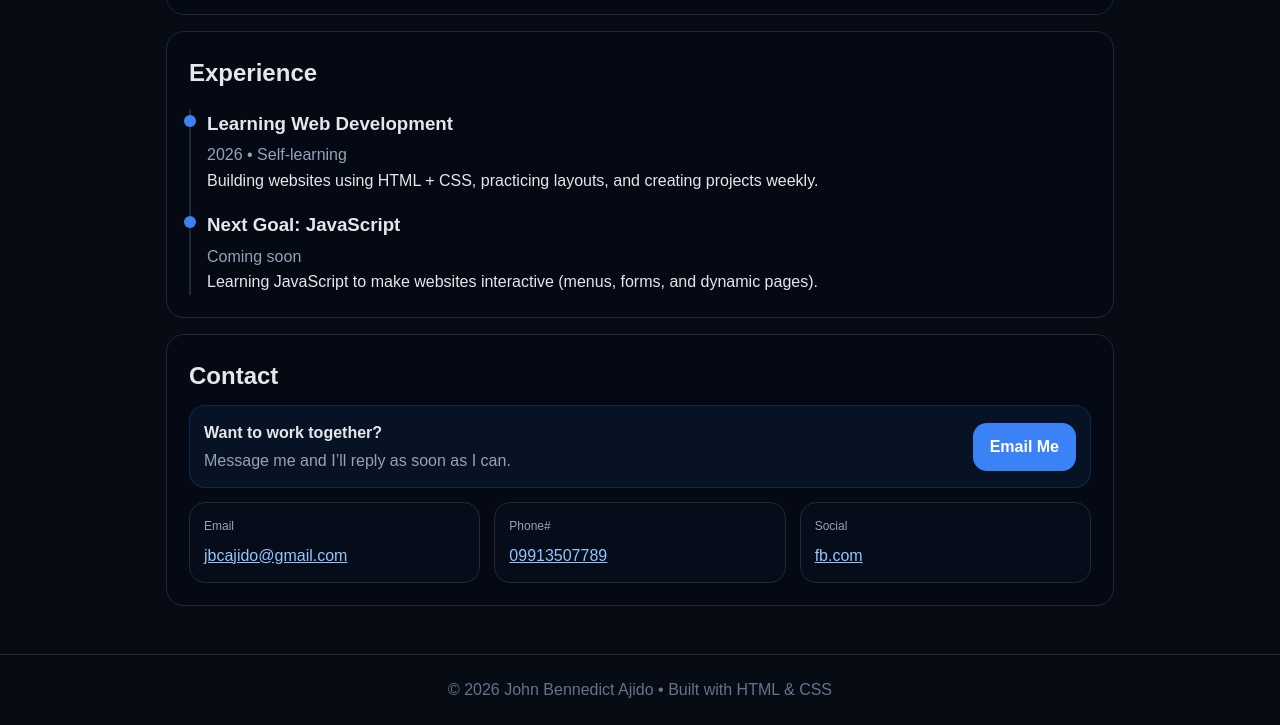
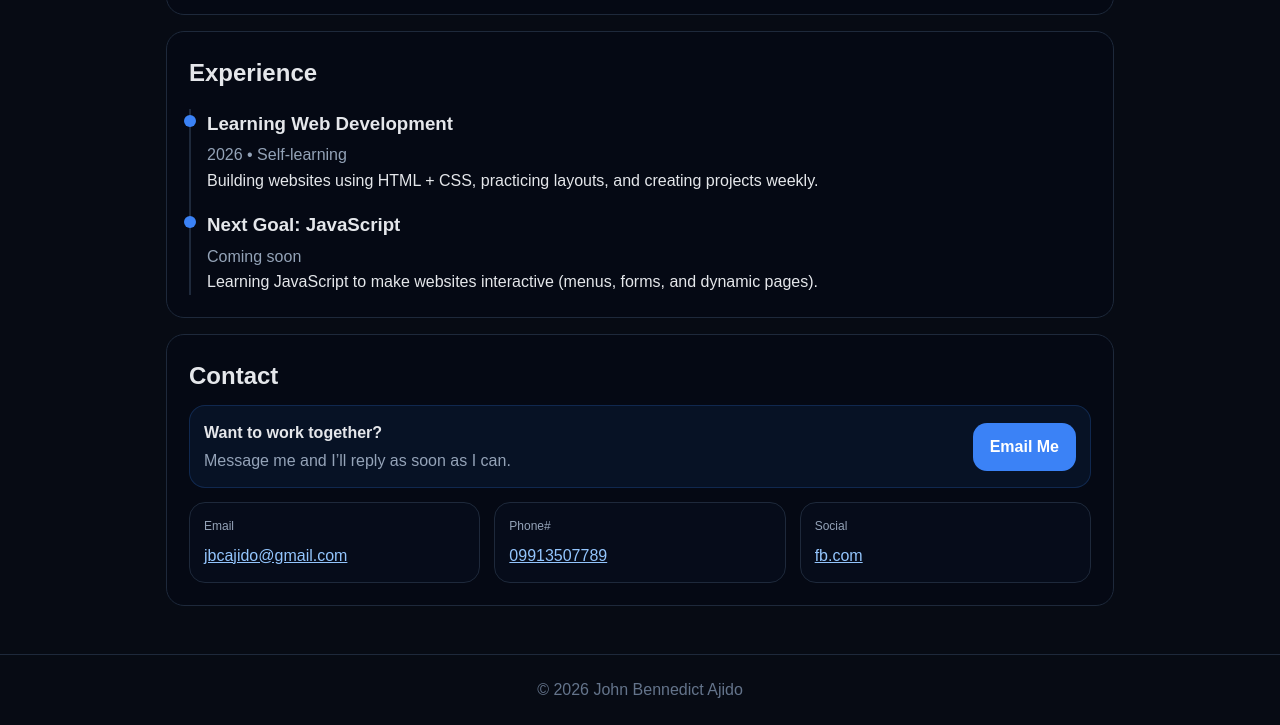
Before and after one commit to jben-ai/My-porfolio, a plain HTML site: page index.html in a window 1280 px wide. Shown: the part 1388-2113 px from the top of the page. Drawn offline with Linux system fonts and the light colour scheme.

Commit message:
Update index.html

```diff
--- a/index.html
+++ b/index.html
@@ -7,8 +7,6 @@
   <link rel="stylesheet" href="style.css" />
 </head>
 <body>
-
-  <!-- Sticky Top Bar -->
   <div class="topbar">
     <div class="topbar-inner">
       <div class="brand">Jb Ajido</div>
@@ -21,8 +19,6 @@
       </nav>
     </div>
   </div>
-
-  <!-- Hero -->
   <header class="hero">
     <div class="hero-inner">
       <img src="me.jpg" alt="My Photo" class="profile-pic">
@@ -186,7 +182,7 @@ I am seeking opportunities where I can further develop my technical skills, cont
   </main>
 
   <footer class="footer">
-    <p>© <span id="year"></span> John Bennedict Ajido • Built with HTML & CSS</p>
+    <p>© <span id="year"></span> John Bennedict Ajido</p>
   </footer>
 
   <script>
```
